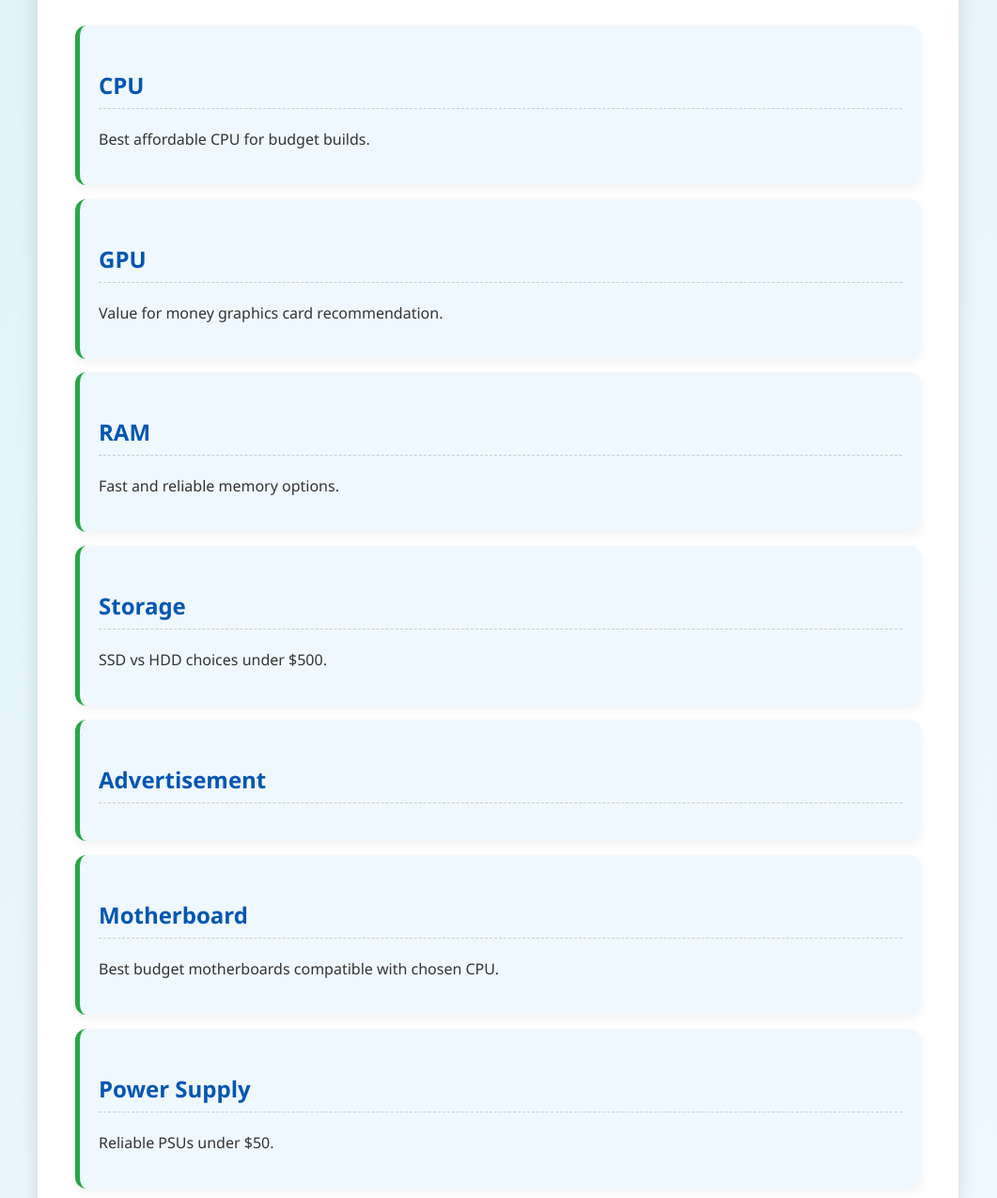
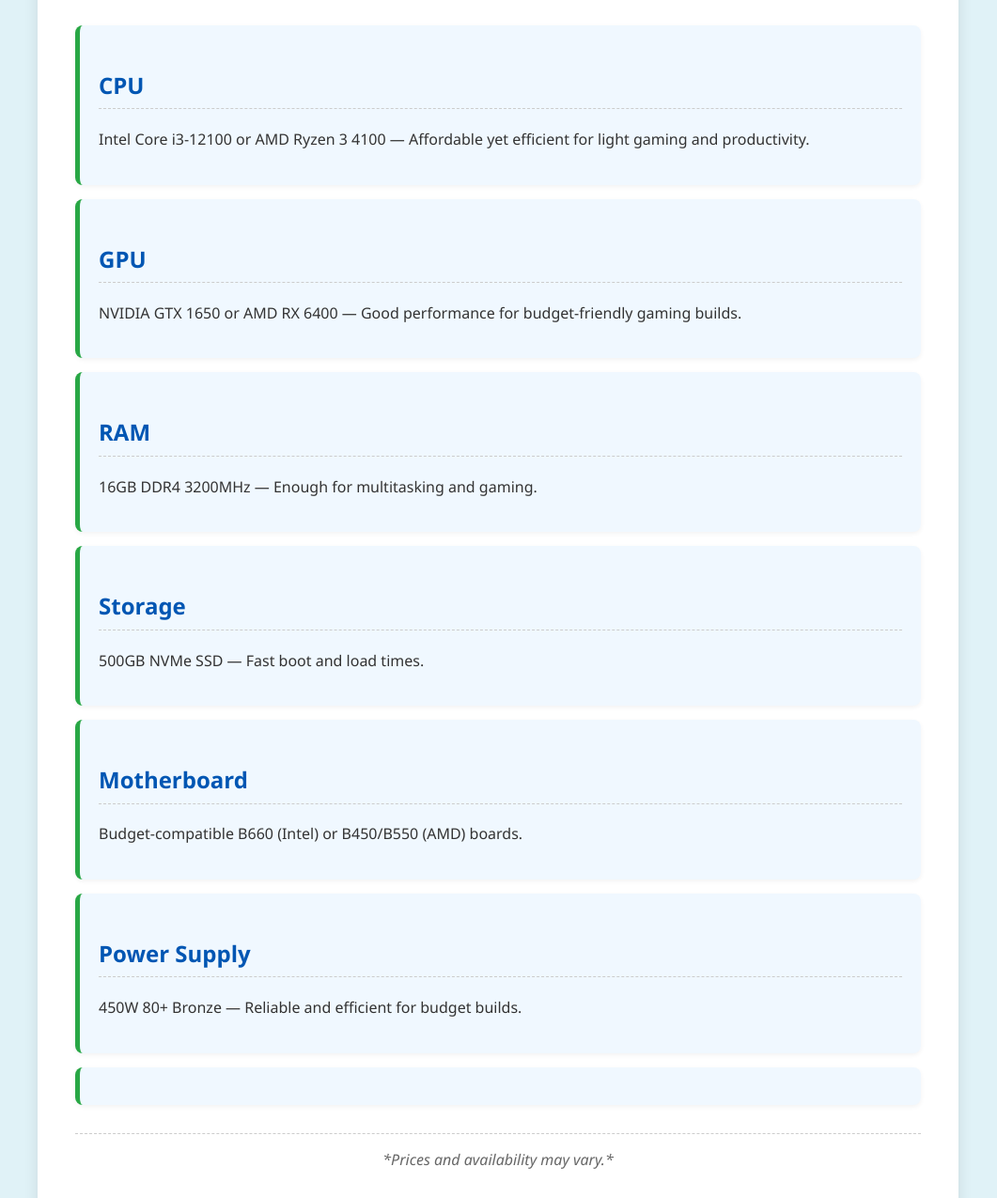
Before and after one commit to winter477/Winterqe, a plain HTML site: page Index.html in a window 1280 px wide. Shown: the part 138-1413 px from the top of the page at 94% size, without its empty margins (110-1171 px from the left). Drawn offline with Linux system fonts and the light colour scheme.

Commit message:
Update Index.html

```diff
--- a/Index.html
+++ b/Index.html
@@ -4,45 +4,37 @@
     <meta charset="UTF-8">
     <meta name="viewport" content="width=device-width, initial-scale=1.0">
     <title>Best PC Specs for Under $500 (TEST WEBSITE)</title>
-    <!-- Google AdSense Script -->
-    <script async src="https://pagead2.googlesyndication.com/pagead/js/adsbygoogle.js?client=ca-pub-4822138404503601"
-        crossorigin="anonymous"></script>
     <style>
         body {
             font-family: 'Segoe UI', Tahoma, Geneva, Verdana, sans-serif;
             line-height: 1.6;
             margin: 0;
             padding: 20px;
-            background: linear-gradient(135deg, #e0f2f7, #f0f9ff);
+            background-color: #e0f2f7;
             color: #333;
-            transition: background 0.5s ease;
         }
-
         .container {
             max-width: 900px;
             margin: auto;
             background: #ffffff;
             padding: 30px 40px;
-            border-radius: 15px;
-            box-shadow: 0 6px 20px rgba(0,0,0,0.12);
+            border-radius: 10px;
+            box-shadow: 0 4px 15px rgba(0,0,0,0.1);
             position: relative;
         }
-
         .test-badge {
             position: absolute;
             top: 0;
             right: 0;
-            background-color: #ff4c4c;
+            background-color: #ff0000;
             color: white;
-            padding: 6px 18px;
-            border-bottom-left-radius: 15px;
+            padding: 5px 15px;
+            border-bottom-left-radius: 10px;
             font-weight: bold;
             text-transform: uppercase;
             letter-spacing: 1px;
             z-index: 10;
-            font-size: 0.9rem;
         }
-
         h1 {
             color: #007bff;
             text-align: center;
@@ -50,56 +42,39 @@
             border-bottom: 2px solid #007bff;
             padding-bottom: 10px;
         }
-
         h2 {
             color: #0056b3;
             margin-top: 25px;
             border-bottom: 1px dashed #cccccc;
             padding-bottom: 5px;
         }
-
         p {
             margin-bottom: 15px;
         }
-
         .spec-item {
             background: #f0f8ff;
             margin-bottom: 15px;
             padding: 20px;
             border-left: 5px solid #28a745;
-            border-radius: 12px;
-            box-shadow: 0 4px 10px rgba(0,0,0,0.05);
+            border-radius: 8px;
+            box-shadow: 0 2px 5px rgba(0,0,0,0.05);
             opacity: 0;
-            transform: translateY(20px) scale(0.95);
+            transform: translateY(20px);
             animation: fadeInSlideUp 0.8s ease-out forwards;
         }
-
-        .spec-item:nth-child(2) { animation-delay: 0.15s; }
-        .spec-item:nth-child(3) { animation-delay: 0.3s; }
-        .spec-item:nth-child(4) { animation-delay: 0.45s; }
-        .spec-item:nth-child(5) { animation-delay: 0.6s; }
-        .spec-item:nth-child(6) { animation-delay: 0.75s; }
-        .spec-item:nth-child(7) { animation-delay: 0.9s; }
-        .spec-item:nth-child(8) { animation-delay: 1.05s; }
-
+        .spec-item:nth-child(2) { animation-delay: 0.2s; }
+        .spec-item:nth-child(3) { animation-delay: 0.4s; }
+        .spec-item:nth-child(4) { animation-delay: 0.6s; }
+        .spec-item:nth-child(5) { animation-delay: 0.8s; }
+        .spec-item:nth-child(6) { animation-delay: 1.0s; }
+        .spec-item:nth-child(7) { animation-delay: 1.2s; }
         @keyframes fadeInSlideUp {
-            from { opacity: 0; transform: translateY(20px) scale(0.95); }
-            to { opacity: 1; transform: translateY(0) scale(1); }
+            from { opacity: 0; transform: translateY(20px); }
+            to { opacity: 1; transform: translateY(0); }
         }
-
-        a {
-            color: #007bff;
-            text-decoration: none;
-            font-weight: bold;
-            transition: color 0.3s ease;
-        }
-        a:hover {
-            text-decoration: underline;
-            color: #0056b3;
-        }
-
+        a { color: #007bff; text-decoration: none; font-weight: bold; }
+        a:hover { text-decoration: underline; }
         strong { color: #0056b3; }
-
         .note, .disclaimer-text {
             font-style: italic;
             color: #666;
@@ -107,13 +82,15 @@
             margin-top: 30px;
             padding-top: 15px;
             border-top: 1px dashed #cccccc;
-            transition: all 0.3s ease;
         }
-
         .disclaimer-text {
             border-top: 2px solid #ffc107;
         }
     </style>
+
+    <!-- Google AdSense script (only once) -->
+    <script async src="https://pagead2.googlesyndication.com/pagead/js/adsbygoogle.js?client=ca-pub-4822138404503601"
+        crossorigin="anonymous"></script>
 </head>
 <body>
     <div class="container">
@@ -122,27 +99,36 @@
 
         <div class="spec-item">
             <h2>CPU</h2>
-            <p>Best affordable CPU for budget builds.</p>
+            <p>Intel Core i3-12100 or AMD Ryzen 3 4100 — Affordable yet efficient for light gaming and productivity.</p>
         </div>
 
         <div class="spec-item">
             <h2>GPU</h2>
-            <p>Value for money graphics card recommendation.</p>
+            <p>NVIDIA GTX 1650 or AMD RX 6400 — Good performance for budget-friendly gaming builds.</p>
         </div>
 
         <div class="spec-item">
             <h2>RAM</h2>
-            <p>Fast and reliable memory options.</p>
+            <p>16GB DDR4 3200MHz — Enough for multitasking and gaming.</p>
         </div>
 
         <div class="spec-item">
             <h2>Storage</h2>
-            <p>SSD vs HDD choices under $500.</p>
+            <p>500GB NVMe SSD — Fast boot and load times.</p>
         </div>
 
-        <!-- Google AdSense -->
         <div class="spec-item">
-            <h2>Advertisement</h2>
+            <h2>Motherboard</h2>
+            <p>Budget-compatible B660 (Intel) or B450/B550 (AMD) boards.</p>
+        </div>
+
+        <div class="spec-item">
+            <h2>Power Supply</h2>
+            <p>450W 80+ Bronze — Reliable and efficient for budget builds.</p>
+        </div>
+
+        <!-- Google AdSense ad block -->
+        <div class="spec-item">
             <ins class="adsbygoogle"
                  style="display:block"
                  data-ad-client="ca-pub-4822138404503601"
@@ -154,18 +140,6 @@
             </script>
         </div>
 
-        <div class="spec-item">
-            <h2>Motherboard</h2>
-            <p>Best budget motherboards compatible with chosen CPU.</p>
-        </div>
-
-        <div class="spec-item">
-            <h2>Power Supply</h2>
-            <p>Reliable PSUs under $50.</p>
-        </div>
-
-        <p class="note">All prices are subject to change based on availability.</p>
-        <p class="disclaimer-text">This is a test website for demonstration purposes only.</p>
-    </div>
-</body>
-</html>
+        <p class="note">*Prices and availability may vary.*</p>
+        <p class="disclaimer-text">Disclaimer: This is a test website.</p>
+    <
```
